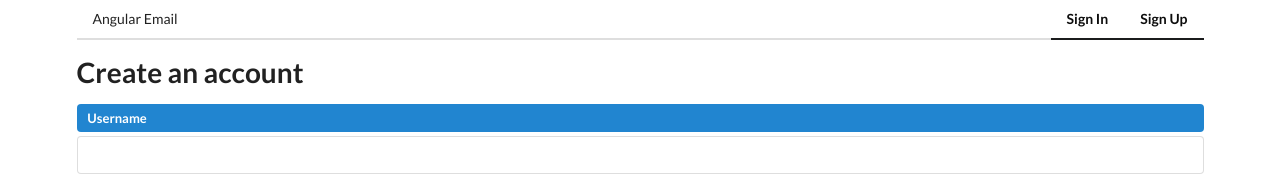
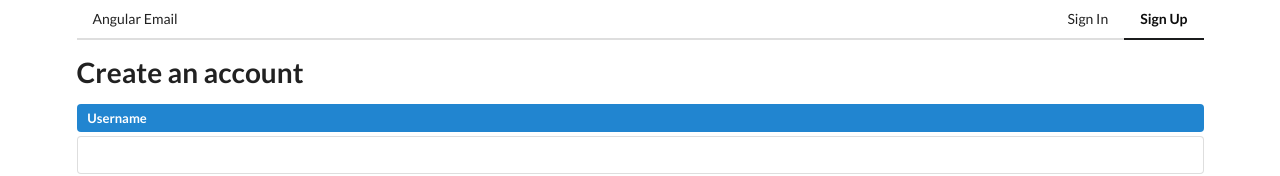
Before and after one commit to akgmage/email-client, an Angular app: page /signup in a window 1280 px wide. Shown: the top 176 px of the page. Built offline with nearby package versions, Linux system fonts and the light colour scheme.

Commit message:
Add exact active links

```diff
--- a/src/app/app.component.html
+++ b/src/app/app.component.html
@@ -7,8 +7,15 @@
                 <a class="ui item" routerLink="/signout" routerLinkActive="active">Sign Out</a>
             </ng-container>
             <ng-container *ngIf="!(signedin$ | async)">
-                <a class="ui item" routerLink="/" routerLinkActive="active">Sign In</a>
-            <a class="ui item" routerLink="/signup" routerLinkActive="active">Sign Up</a>
+                <a
+                    class="ui item"
+                    routerLink="/"
+                    [routerLinkActiveOptions]="{ exact: true }"
+                    routerLinkActive="active"
+                >
+                    Sign In
+                </a>
+                <a class="ui item" routerLink="/signup" routerLinkActive="active">Sign Up</a>
             </ng-container>
         </div>
     </div>
```
